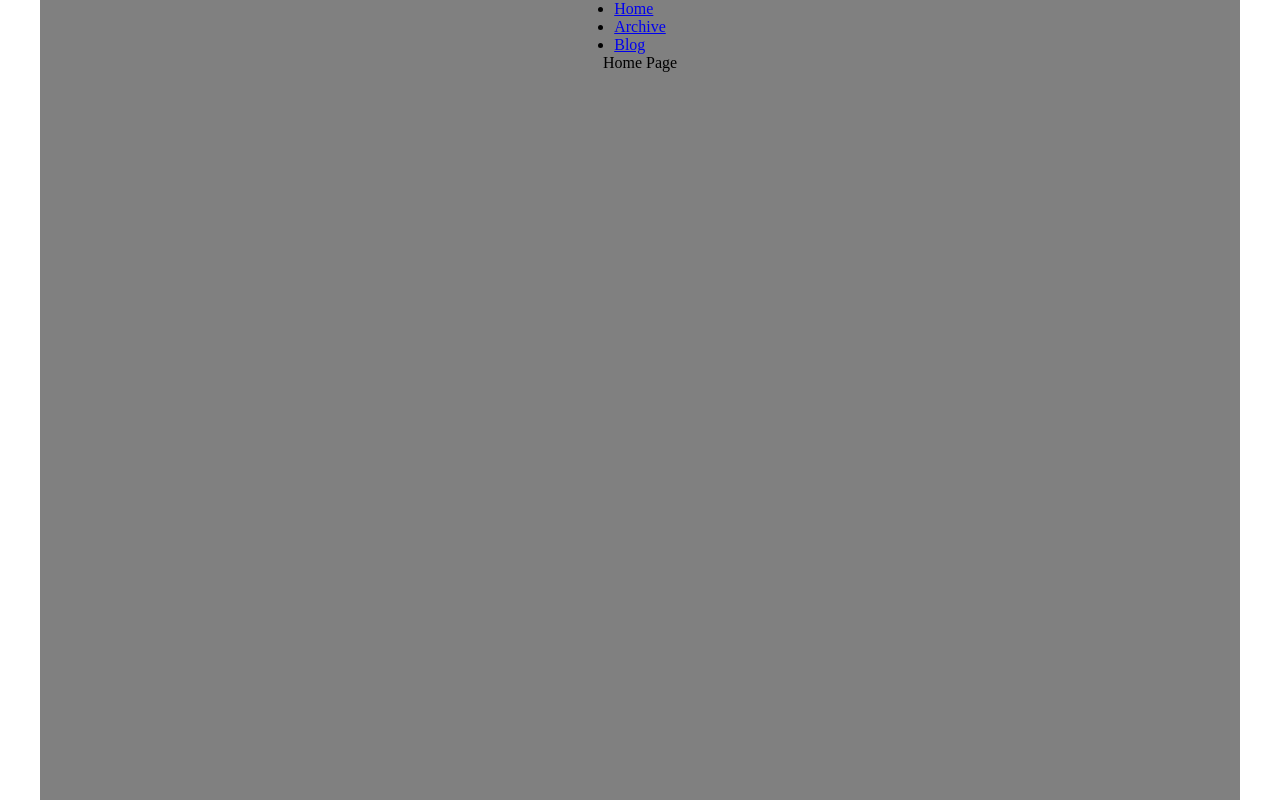
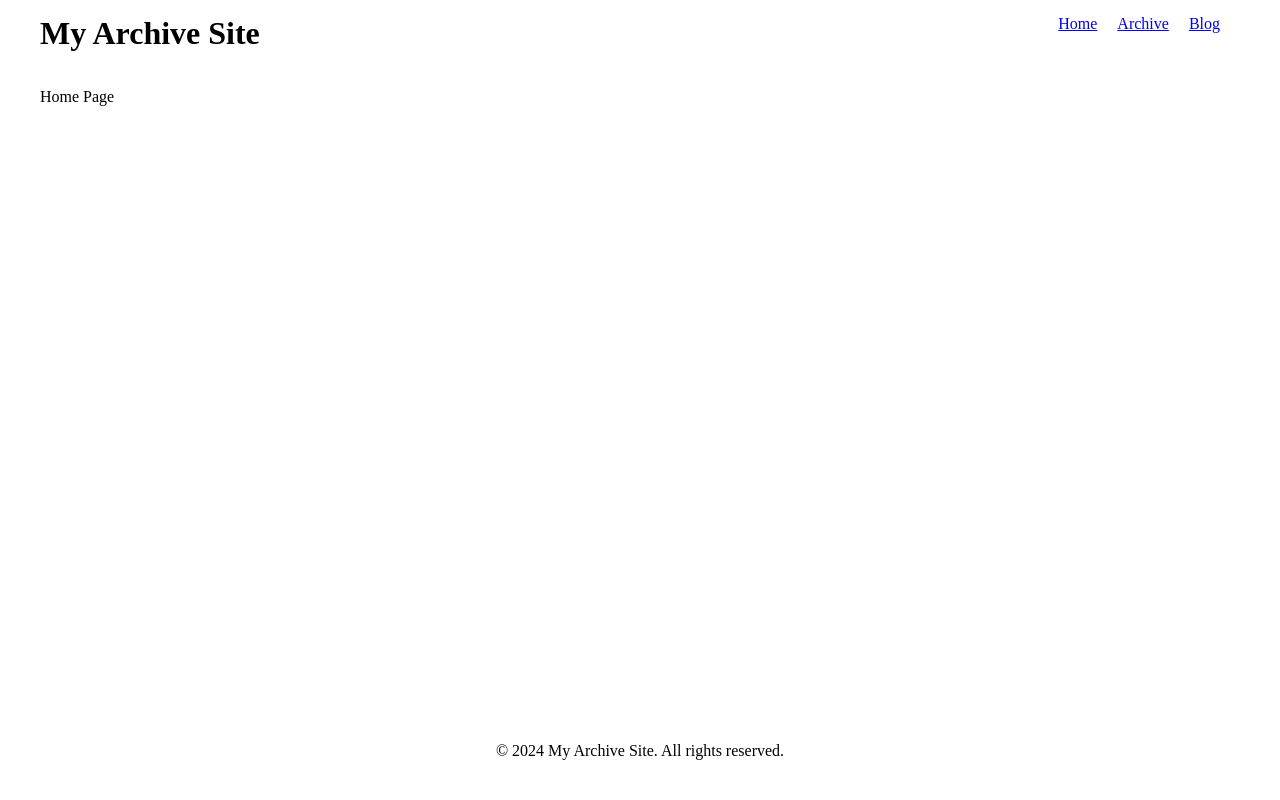
Before and after one commit to alexbrestby/gmina_frontend, a React (Vite) app: page / in a window 1280 px wide. Built offline with nearby package versions, Linux system fonts and the light colour scheme.

Commit message:
feat: basic layout add

```diff
--- a/src/components/App/App.tsx
+++ b/src/components/App/App.tsx
@@ -1,13 +1,17 @@
 import React from 'react';
 import { Outlet } from 'react-router-dom';
-import Navigation from '../Navigation/Navigation';
 import classes from './app.module.css'
+import Header from '../Header/Header';
+import Footer from '../Footer/Footer';
 
 const App: React.FC = () => {
   return (
     <div className={classes.wrapper}>
-      <Navigation />
-      <Outlet />
+      <Header />
+      <main className={classes.main}>
+        <Outlet />
+      </main>
+      <Footer />
     </div>
   );
 };
--- a/src/components/App/app.module.css
+++ b/src/components/App/app.module.css
@@ -6,5 +6,10 @@
   max-width: 1200px;
   align-items: center;
   flex-direction: column;
-  background-color: gray;
 }
+
+.main {
+  width: 100%;
+  height: calc(100vh - 120px);
+  display: flex;
+}
--- /dev/null
+++ b/src/components/Footer/Footer.tsx
@@ -0,0 +1,12 @@
+import React from 'react';
+import classes from './footer.module.css';
+
+const Footer: React.FC = () => {
+  return (
+    <footer className={classes.footer}>
+      <p>&copy; 2024 My Archive Site. All rights reserved.</p>
+    </footer>
+  );
+};
+
+export default Footer;
--- /dev/null
+++ b/src/components/Footer/footer.module.css
@@ -0,0 +1,6 @@
+.footer {
+  width: 100%;
+  height: 60px;
+  display: flex;
+  justify-content: center;
+}
--- /dev/null
+++ b/src/components/Header/Header.tsx
@@ -0,0 +1,14 @@
+import React from 'react';
+import Navigation from '../Navigation/Navigation';
+import classes from './header.module.css';
+
+const Header: React.FC = () => {
+  return (
+    <header className={classes.header}>
+      <h1>My Archive Site</h1>
+      <Navigation />
+    </header>
+  );
+};
+
+export default Header;
--- /dev/null
+++ b/src/components/Header/header.module.css
@@ -0,0 +1,7 @@
+.header {
+  width: 100%;
+  height: 60px;
+  display: flex;
+  justify-content: space-between;
+  padding: 15px;
+}
--- a/src/components/Navigation/Navigation.tsx
+++ b/src/components/Navigation/Navigation.tsx
@@ -1,15 +1,16 @@
 import React from 'react';
 import { Link } from 'react-router-dom';
+import classes from './nav.module.css';
 
 const Navigation: React.FC = () => {
   return (
     <nav>
-      <ul>
+      <ul className={classes.nav}>
         <li><Link to="/">Home</Link></li>
         <li><Link to="/archive">Archive</Link></li>
         <li><Link to="/blog">Blog</Link></li>
       </ul>
-    </nav>
+    </nav >
   );
 };
 
--- /dev/null
+++ b/src/components/Navigation/nav.module.css
@@ -0,0 +1,8 @@
+.nav {
+  display: flex;
+  list-style-type: none;
+}
+
+.nav li {
+  margin-right: 20px;
+}
```
